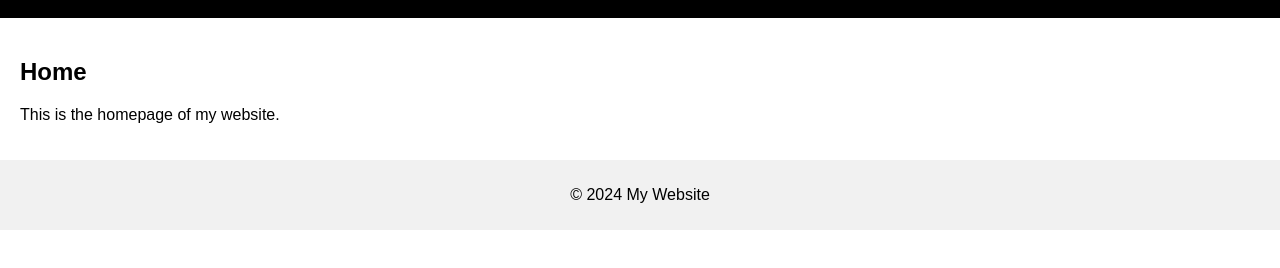
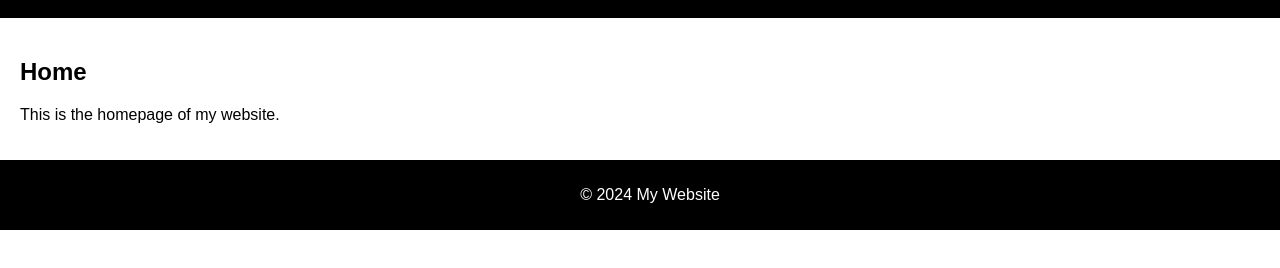
Before and after one commit to SamDSky/SamDSky.github.io, a plain HTML site: page index.html in a window 1280 px wide. Shown: the part 120-388 px from the top of the page. Drawn offline with Linux system fonts and the light colour scheme.

Commit message:
Update styles.css

```diff
--- a/styles.css
+++ b/styles.css
@@ -35,7 +35,11 @@ main {
 }
 
 footer {
+    background-color: black; /* Set the footer background to black */
+    color: white; /* Set text color to white */
     text-align: center; /* Center the footer text */
     padding: 10px; /* Add some padding */
-    background-color: #f1f1f1; /* Light gray background for footer */
+    position: relative; /* Ensure the footer stays at the bottom */
+    bottom: 0; /* Align at the bottom */
+    width: 100%; /* Make the footer span the entire width */
 }
```
